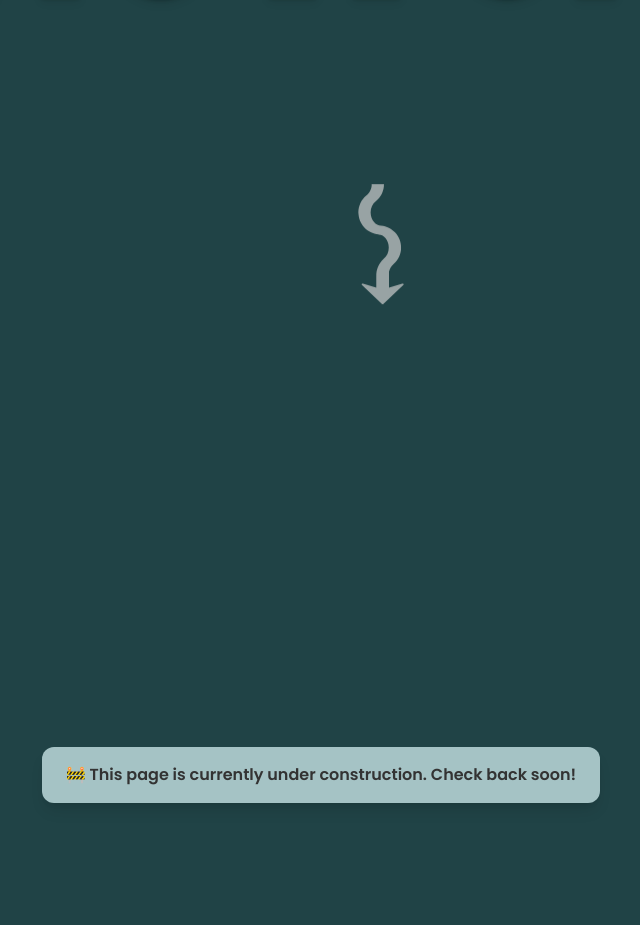
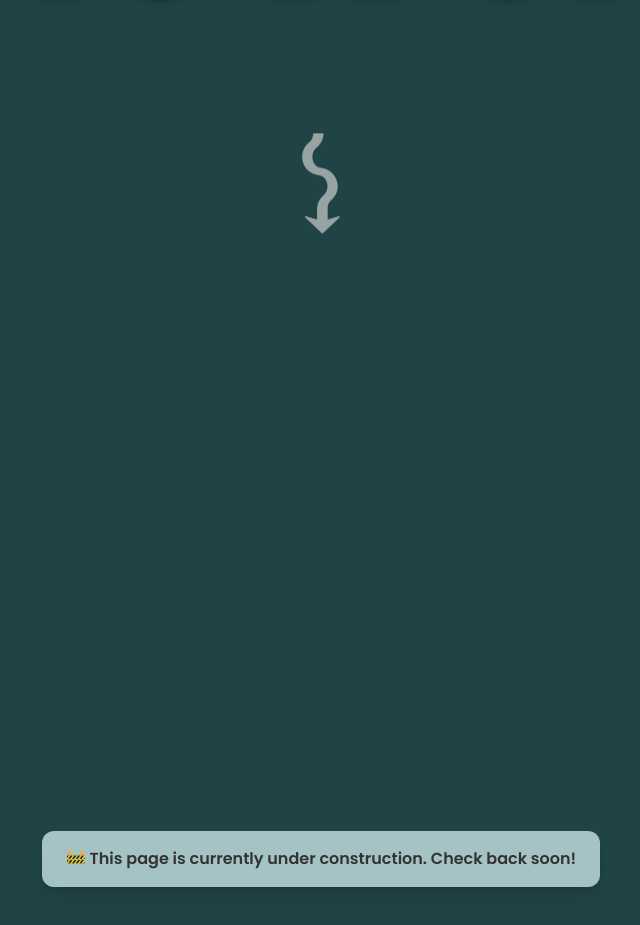
Before and after one commit to Kroplewski-M/student_showcase, a Next.js app in the folder frontend/: page / in a window 1280 px wide. Shown: the part 883-1808 px from the top of the page, without its empty margins (319-959 px from the left). Built offline with nearby package versions, Linux system fonts and the light colour scheme.

Commit message:
minor css

```diff
--- a/frontend/app/components/Hero.tsx
+++ b/frontend/app/components/Hero.tsx
@@ -72,14 +72,15 @@ export default function Hero() {
             ease: [0.16, 1, 0.3, 1],
           }}
           className="
-          absolute
-          left-1/2
-          bottom-10
           rotate-180
           animate-bounce
+          mx-auto
+          w-[100px]
+          mt-16
+          md:mt-32
       "
         >
-          <ArrowSVG fill="#CCCCCC" width={120} height={120} />
+          <ArrowSVG fill="#CCCCCC" width={100} height={100} />
         </motion.div>
       </div>
     </section>
```
